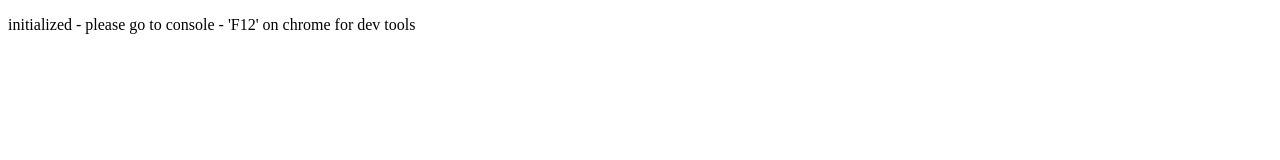
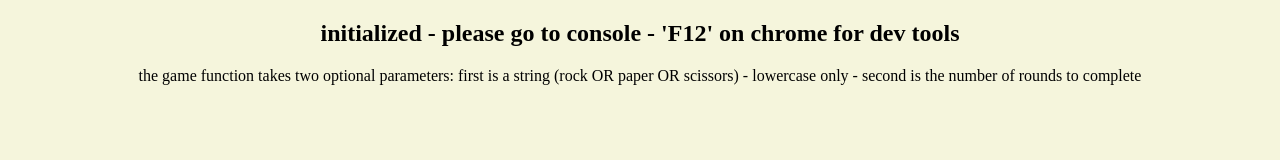
Before and after one commit to ceigyx/rock-paper-scissors, a plain HTML site: page index.html in a window 1280 px wide. Drawn offline with Linux system fonts and the light colour scheme.

Commit message:
Added console status on load to check game function readiness  - added web page message and style

```diff
--- a/index.html
+++ b/index.html
@@ -7,7 +7,18 @@
     <title>Rock Paper Scissors</title>
     <script src="scripts/index.js"></script>
 </head>
-<body>
-    <p>initialized - please go to console - 'F12' on chrome for dev tools</p>
+<body style="text-align: center; background-color: beige;">
+    <h2>initialized - please go to console - 'F12' on chrome for dev tools</h2>
+    <p>the game function takes two optional parameters:
+        first is a string (rock OR paper OR scissors) - lowercase only -
+        second is the number of rounds to complete</p>
+    <script>
+        if (game) {
+            console.log('function game(string:autoPlayerAnswer, Number:numberOfRounds) ready')
+        }
+        else {
+            console.log('game function did not load correctly - sources loaded in?')
+        }
+    </script>
 </body>
 </html>
```
